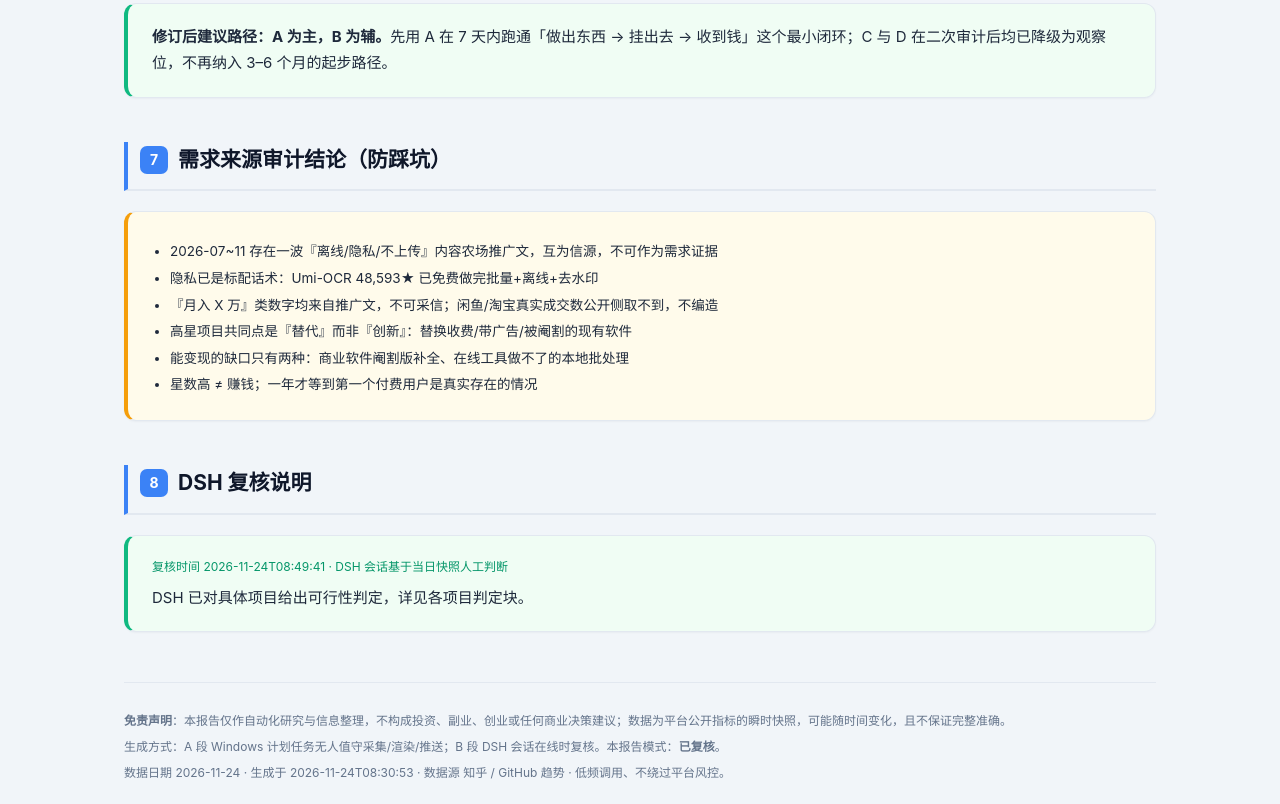
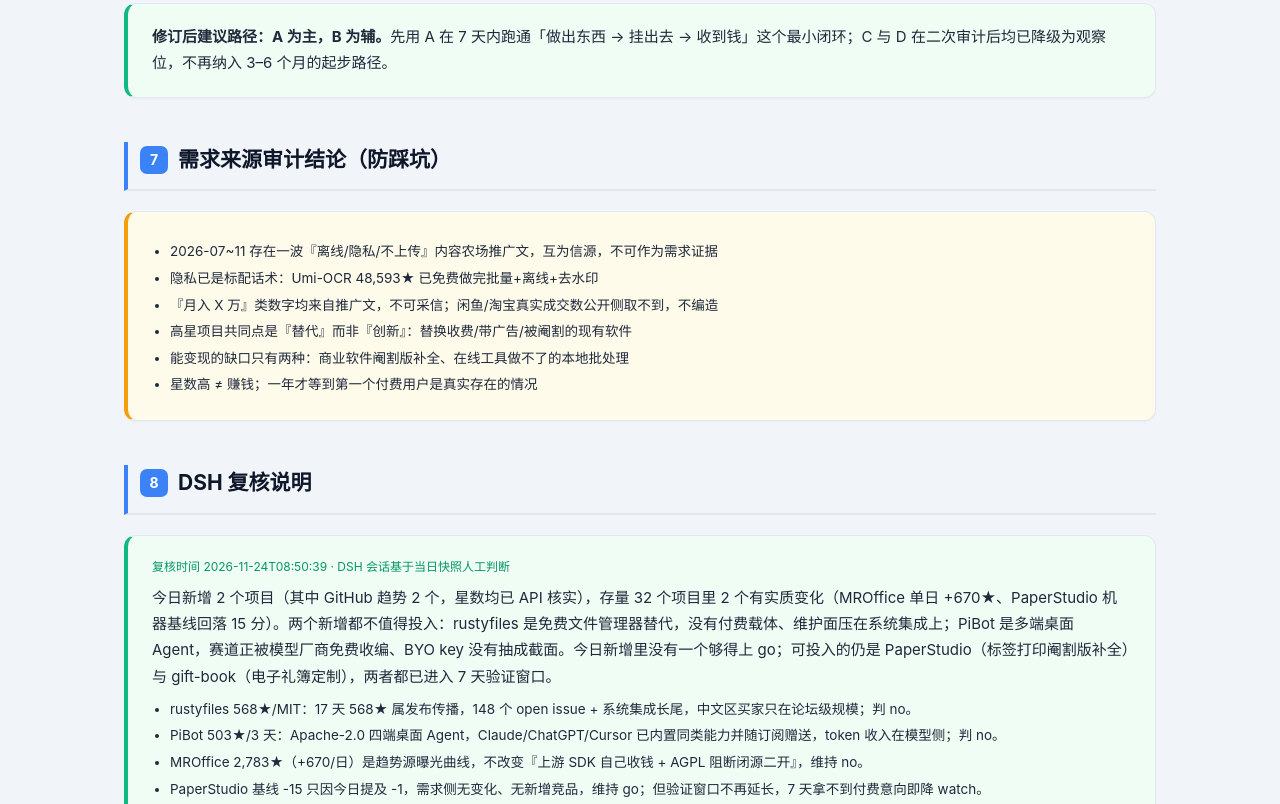
Before and after one commit to qingniaoheyu/daily-reports, a plain HTML site: page docs/daily/2026-11-24.html in a window 1280 px wide. Shown: the part 11196-12000 px from the top of the page. Drawn offline with Linux system fonts and the light colour scheme.

Commit message:
Daily report daily 2026-11-24

```diff
--- a/docs/daily/2026-11-24.html
+++ b/docs/daily/2026-11-24.html
@@ -466,8 +466,15 @@ footer p{margin:5px 0}
 </ul></div></section>
 <section><h2><span class="num">8</span>DSH 复核说明</h2>
 <div class="card good">
-<p style="font-size:12px;color:#059669;margin-bottom:8px">复核时间 2026-11-24T08:49:41 · DSH 会话基于当日快照人工判断</p>
-<p>DSH 已对具体项目给出可行性判定，详见各项目判定块。</p>
+<p style="font-size:12px;color:#059669;margin-bottom:8px">复核时间 2026-11-24T08:50:39 · DSH 会话基于当日快照人工判断</p>
+<p>今日新增 2 个项目（其中 GitHub 趋势 2 个，星数均已 API 核实），存量 32 个项目里 2 个有实质变化（MROffice 单日 +670★、PaperStudio 机器基线回落 15 分）。两个新增都不值得投入：rustyfiles 是免费文件管理器替代，没有付费载体、维护面压在系统集成上；PiBot 是多端桌面 Agent，赛道正被模型厂商免费收编、BYO key 没有抽成截面。今日新增里没有一个够得上 go；可投入的仍是 PaperStudio（标签打印阉割版补全）与 gift-book（电子礼簿定制），两者都已进入 7 天验证窗口。</p>
+<ul class="pts">
+<li>rustyfiles 568★/MIT：17 天 568★ 属发布传播，148 个 open issue + 系统集成长尾，中文区买家只在论坛级规模；判 no。</li>
+<li>PiBot 503★/3 天：Apache-2.0 四端桌面 Agent，Claude/ChatGPT/Cursor 已内置同类能力并随订阅赠送，token 收入在模型侧；判 no。</li>
+<li>MROffice 2,783★（+670/日）是趋势源曝光曲线，不改变『上游 SDK 自己收钱 + AGPL 阻断闭源二开』，维持 no。</li>
+<li>PaperStudio 基线 -15 只因今日提及 -1，需求侧无变化、无新增竞品，维持 go；但验证窗口不再延长，7 天拿不到付费意向即降 watch。</li>
+<li>今日两个新增 verified_stars 均为 true，未触发『星数待核实』降级规则；方向层新增直播带货（38.3 分）与美国移民/美股两话题，属热点红利而非可交付工具缺口，不改变结论。</li>
+</ul>
 </div>
 </section>
 <footer>
```
Also changed, not shown: docs/latest-daily.html (+9 -2 lines).
